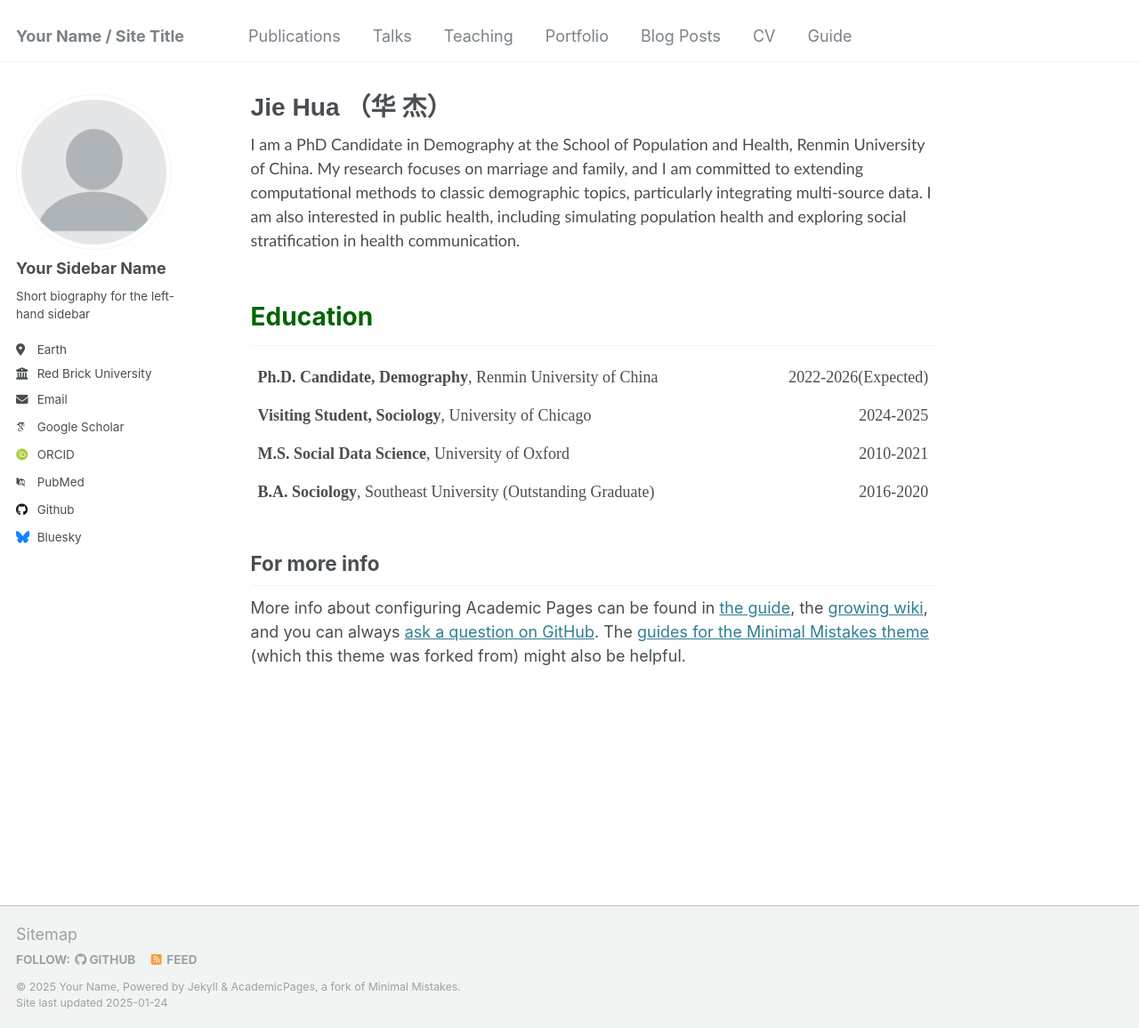
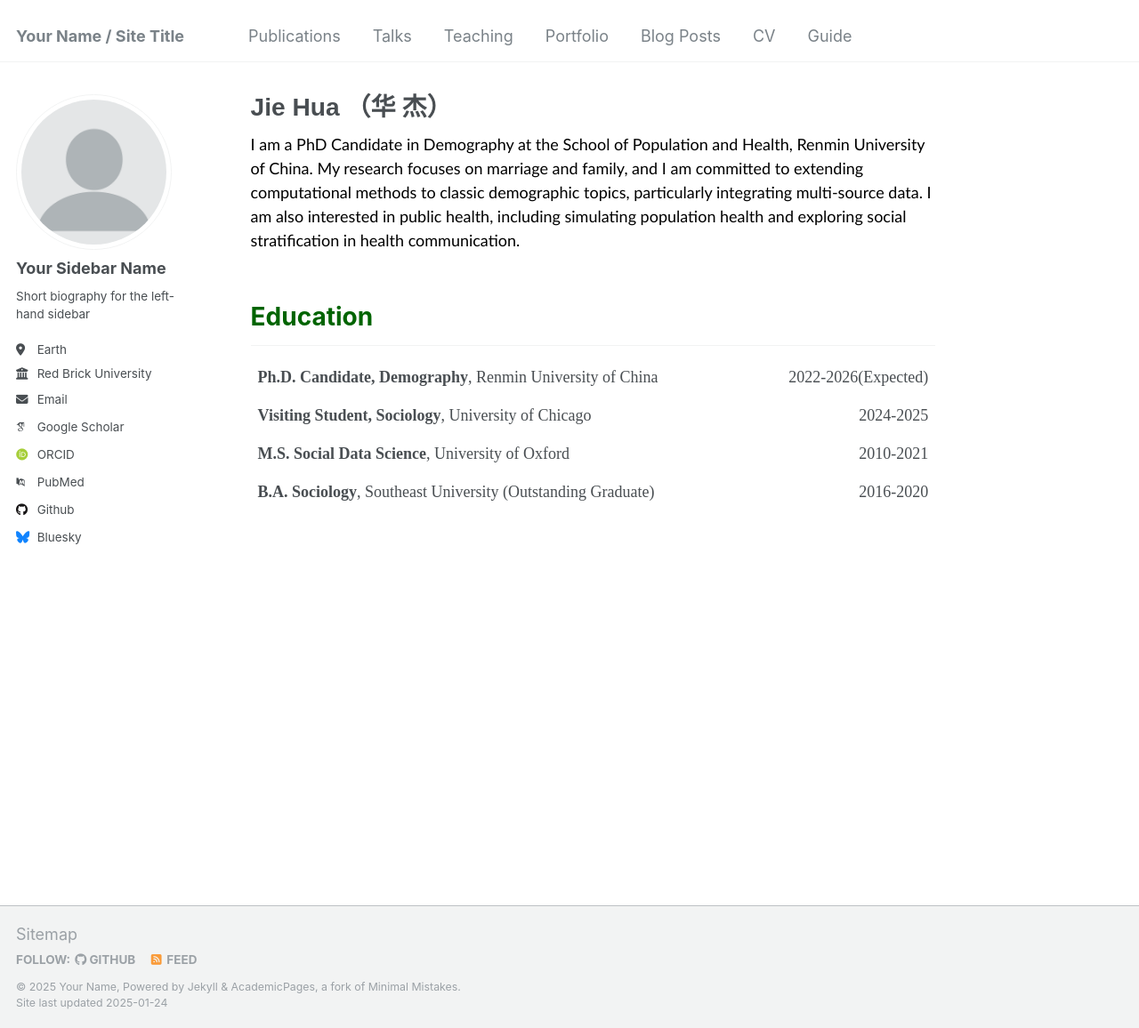
Before and after one commit to jiehua-css/jiehua-css.github.io, a Jekyll site: the page built from _pages/about.md, in a window 1280 px wide and 1156 px high. Shown: the whole window at 89% size. Built offline with Jekyll 4.4.1, drawn with Linux system fonts in a browser that asks for light colours; some web fonts are replaced.

Commit message:
Update about.md

```diff
--- a/_pages/about.md
+++ b/_pages/about.md
@@ -11,6 +11,7 @@ redirect_from:
   .bio-text {
     font-family: "Calibri", serif;
     font-size: 20px;
+    color: black; /* 设置字体颜色为黑色 */
   }
 </style>
 
@@ -64,8 +65,3 @@ redirect_from:
     <td>2016-2020</td>
   </tr>
 </table>
-
-
-For more info
-------
-More info about configuring Academic Pages can be found in [the guide](https://academicpages.github.io/markdown/), the [growing wiki](https://github.com/academicpages/academicpages.github.io/wiki), and you can always [ask a question on GitHub](https://github.com/academicpages/academicpages.github.io/discussions). The [guides for the Minimal Mistakes theme](https://mmistakes.github.io/minimal-mistakes/docs/configuration/) (which this theme was forked from) might also be helpful.
```
